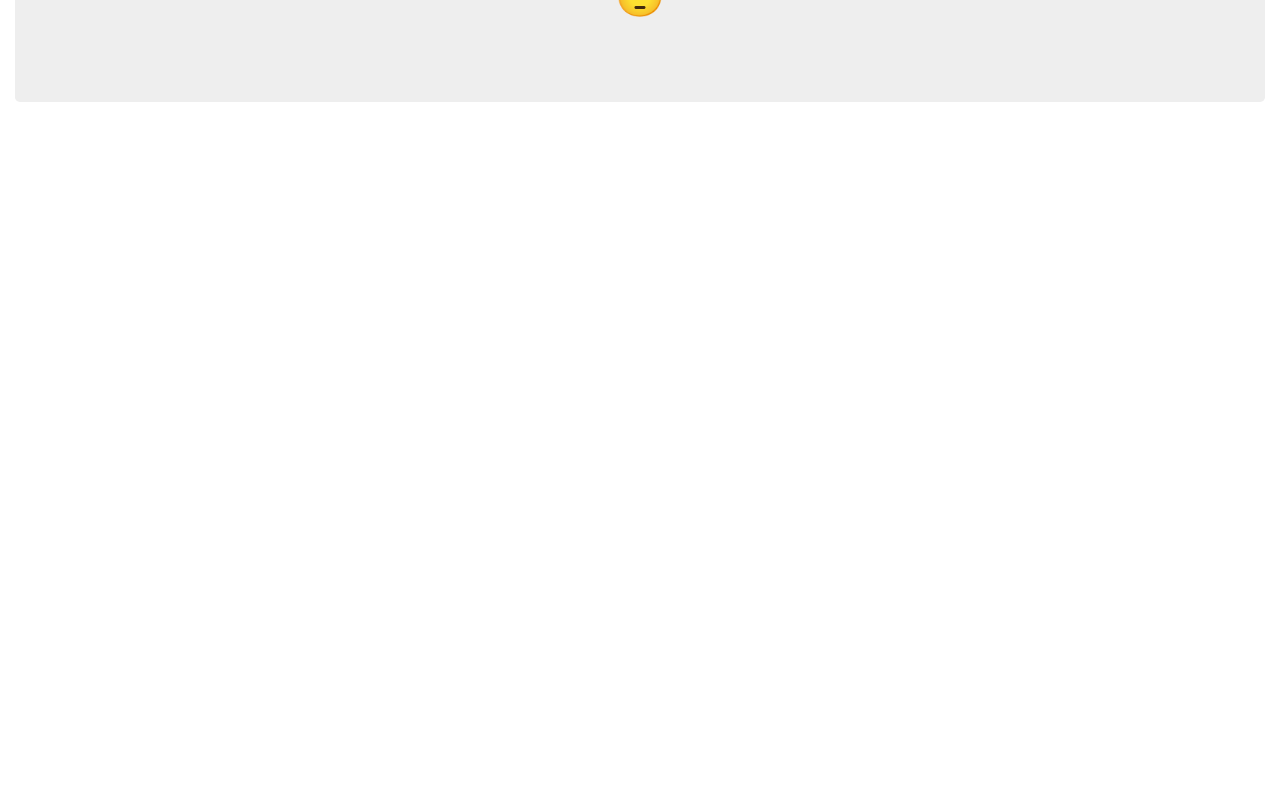
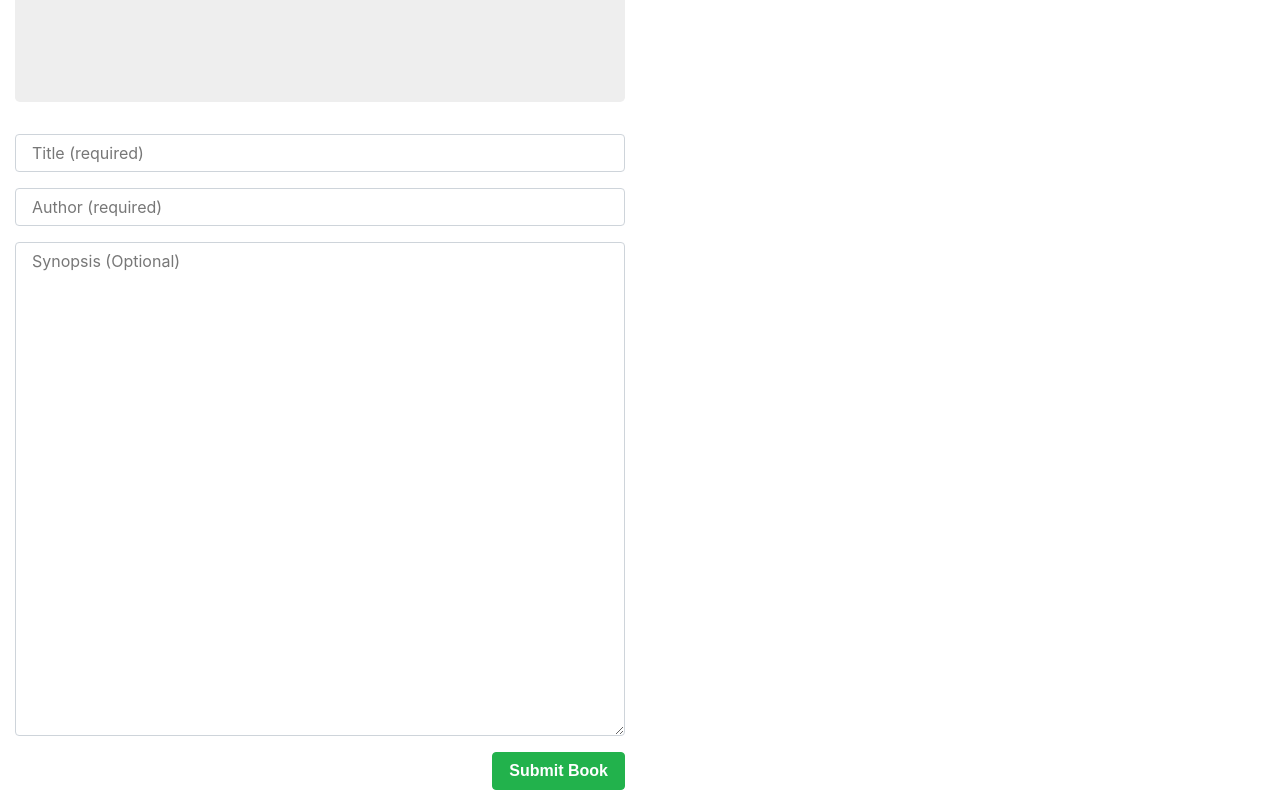
Before and after one commit to willaltherr/project-3, a React (Create React App) app in the folder client/: page /signup in a window 1280 px wide. Before the commit this address had no page. Shown: the part 257-1057 px from the top of the page. Before the commit the page ends 800 px from the top, so only its background shows below. Built offline with nearby package versions, Linux system fonts and the light colour scheme; a web font is replaced by a local one.

Commit message:
Added signup page and linked it.

```diff
--- a/client/src/App.js
+++ b/client/src/App.js
@@ -2,6 +2,7 @@ import React from "react";
 import { BrowserRouter as Router, Route, Switch } from "react-router-dom";
 import Books from "./pages/Books";
 import Detail from "./pages/Detail";
+import SignUp from "./pages/Signup";
 import NoMatch from "./pages/NoMatch";
 import Nav from "./components/Nav";
 
@@ -14,6 +15,7 @@ function App() {
           <Route exact path="/" component={Books} />
           <Route exact path="/books" component={Books} />
           <Route exact path="/books/:id" component={Detail} />
+          <Route exact path="/signup" component={SignUp} />
           <Route component={NoMatch} />
         </Switch>
       </div>
--- a/client/src/components/Form/index.js
+++ b/client/src/components/Form/index.js
@@ -25,3 +25,20 @@ export function FormBtn(props) {
     </button>
   );
 }
+
+// Sign up Form & Button
+export function SignUpInput(props) {
+  return (
+    <div className="form-group">
+      <input className="form-control" {...props} />
+    </div>
+  );
+}
+
+export function SignUpBtn(props) {
+  return (
+    <button {...props} style={{ float: "right", marginBottom: 10 }} className="btn btn-success">
+      {props.children}
+    </button>
+  );
+}
--- a/client/src/components/Nav/index.js
+++ b/client/src/components/Nav/index.js
@@ -8,10 +8,10 @@ function Nav() {
       </a>
       <ul class="nav justify-content-right">
         <li class="nav-item">
-          <a class="nav-link text-white" href="#">SIGN UP</a>
+          <a class="nav-link text-white" href="/signup">SIGN UP</a>
         </li>
         <li class="nav-item">
-          <a class="nav-link text-white" href="../../public/login.html">LOGIN</a>
+          <a class="nav-link text-white" href="">LOGIN</a>
         </li>
       </ul>
     </nav>
--- /dev/null
+++ b/client/src/pages/Signup.js
@@ -0,0 +1,60 @@
+import React, { Component } from "react";
+import DeleteBtn from "../components/DeleteBtn";
+import Jumbotron from "../components/Jumbotron";
+import API from "../utils/API";
+import { Link } from "react-router-dom";
+import { Col, Row, Container } from "../components/Grid";
+import { List, ListItem } from "../components/List";
+import { Input, TextArea, FormBtn } from "../components/Form";
+
+class SignUp extends Component {
+
+
+
+  handleInputChange = event => {
+    const { name, value } = event.target;
+    this.setState({
+      [name]: value
+    });
+  };
+
+  handleFormSubmit = event => {
+
+  };
+
+  render() {
+    return (
+      <Container fluid>
+        <Row>
+          <Col size="md-6">
+            <Jumbotron>
+              <h1>What Books Should I Read?</h1>
+            </Jumbotron>
+            <form>
+              <Input
+                name="title"
+                placeholder="Title (required)"
+              />
+              <Input
+                name="author"
+                placeholder="Author (required)"
+              />
+              <TextArea
+                name="synopsis"
+                placeholder="Synopsis (Optional)"
+              />
+              <FormBtn
+               // disabled={!(this.state.author && this.state.title)}
+                //onClick={this.handleFormSubmit}
+              >
+                Submit Book
+              </FormBtn>
+            </form>
+          </Col>
+        </Row>
+      </Container>
+    );
+  }
+}
+
+export default SignUp;
```
Also changed, not shown: client/public/login.html (deleted, +0 -18 lines).
